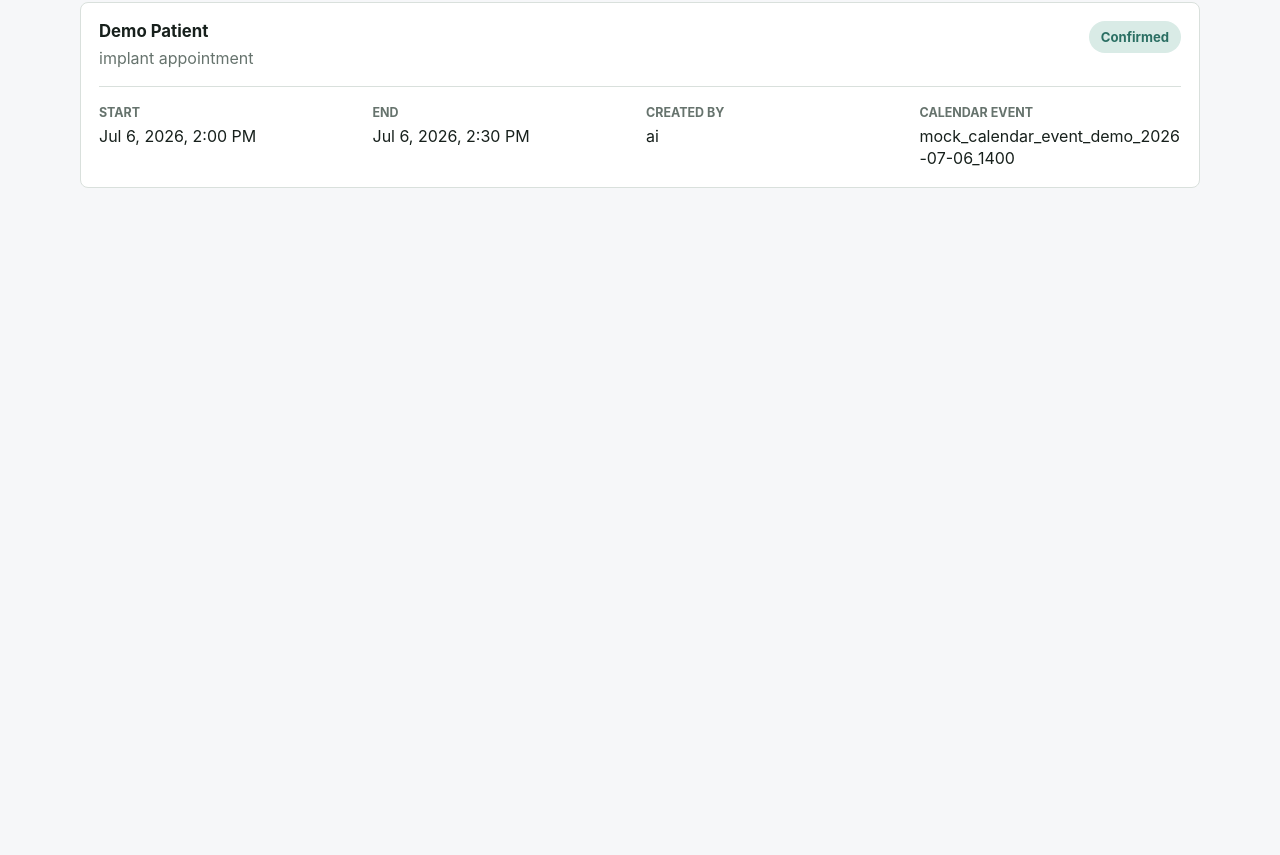
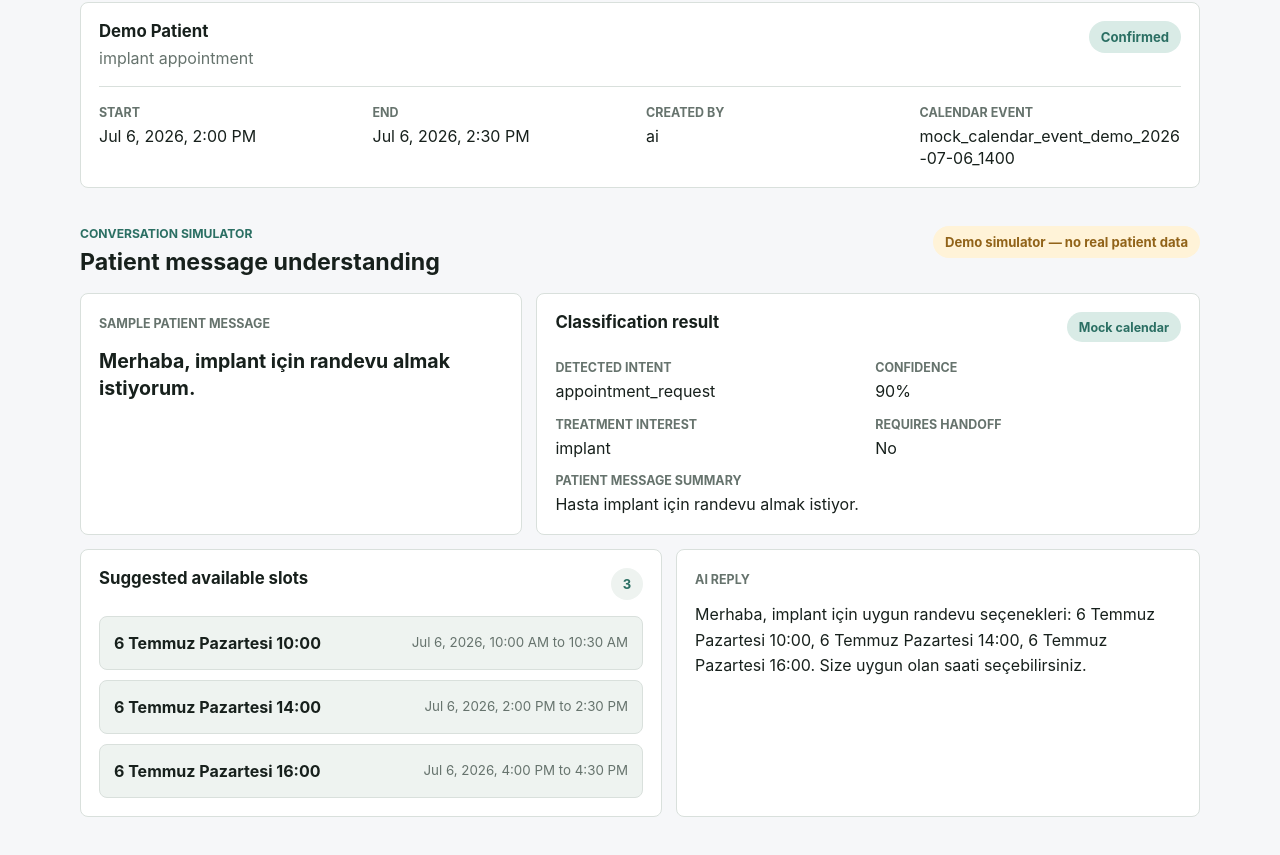
Before and after one commit to bekirkeles1/oravia, a Next.js app: page / in a window 1280 px wide. Shown: the part 411-1266 px from the top of the page. Before the commit the page ends 800 px from the top, so only its background shows below. Built offline with nearby package versions, Linux system fonts and the light colour scheme.

Commit message:
Add dashboard conversation simulator

```diff
--- a/app/globals.css
+++ b/app/globals.css
@@ -103,7 +103,11 @@ h3 {
 }
 
 .summary-panel,
-.appointment-card {
+.appointment-card,
+.message-panel,
+.classification-panel,
+.slots-panel,
+.reply-panel {
   background: var(--surface);
   border: 1px solid var(--line);
   border-radius: 8px;
@@ -135,12 +139,18 @@ dt {
   overflow-wrap: anywhere;
 }
 
-.appointments-section {
+.appointments-section,
+.simulator-section {
   padding-top: 4px;
 }
 
+.simulator-section {
+  margin-top: 34px;
+}
+
 .section-heading,
-.appointment-main {
+.appointment-main,
+.panel-heading {
   display: flex;
   align-items: flex-start;
   justify-content: space-between;
@@ -169,11 +179,23 @@ dt {
   color: var(--muted);
 }
 
-.confirmed-badge {
+.confirmed-badge,
+.provider-badge {
   padding: 0 12px;
   background: var(--accent-soft);
   color: var(--accent);
   text-transform: capitalize;
+}
+
+.provider-badge {
+  display: inline-flex;
+  align-items: center;
+  min-height: 30px;
+  border-radius: 999px;
+  font-size: 0.78rem;
+  font-weight: 700;
+  text-transform: none;
+  white-space: nowrap;
 }
 
 .appointment-details {
@@ -200,16 +222,106 @@ dd {
   overflow-wrap: anywhere;
 }
 
+.simulator-grid {
+  display: grid;
+  grid-template-columns: minmax(260px, 0.8fr) minmax(0, 1.2fr);
+  gap: 14px;
+  margin-top: 16px;
+}
+
+.simulator-output-grid {
+  display: grid;
+  grid-template-columns: minmax(0, 1fr) minmax(280px, 0.9fr);
+  gap: 14px;
+  margin-top: 14px;
+}
+
+.message-panel,
+.classification-panel,
+.slots-panel,
+.reply-panel {
+  padding: 18px;
+}
+
+blockquote {
+  margin: 16px 0 0;
+  padding: 0;
+  color: var(--text);
+  font-size: 1.22rem;
+  font-weight: 700;
+  line-height: 1.35;
+}
+
+.classification-list {
+  display: grid;
+  grid-template-columns: repeat(2, minmax(0, 1fr));
+  gap: 14px;
+  margin: 18px 0 0;
+}
+
+.classification-list div {
+  min-width: 0;
+}
+
+.wide-detail {
+  grid-column: 1 / -1;
+}
+
+.slot-list {
+  display: grid;
+  gap: 10px;
+  margin: 16px 0 0;
+  padding: 0;
+  list-style: none;
+}
+
+.slot-list li {
+  display: flex;
+  align-items: center;
+  justify-content: space-between;
+  gap: 16px;
+  min-height: 54px;
+  padding: 12px 14px;
+  background: var(--surface-muted);
+  border: 1px solid var(--line);
+  border-radius: 8px;
+}
+
+.slot-list span {
+  font-weight: 700;
+}
+
+.slot-list small {
+  color: var(--muted);
+  line-height: 1.35;
+  text-align: right;
+}
+
+.reply-panel p {
+  margin: 14px 0 0;
+  color: var(--text);
+  line-height: 1.6;
+}
+
 @media (max-width: 780px) {
   .dashboard-header,
   .section-heading,
-  .appointment-main {
+  .appointment-main,
+  .panel-heading,
+  .slot-list li {
     flex-direction: column;
     align-items: stretch;
   }
 
   .summary-grid,
-  .appointment-details {
+  .appointment-details,
+  .simulator-grid,
+  .simulator-output-grid,
+  .classification-list {
     grid-template-columns: 1fr;
   }
+
+  .slot-list small {
+    text-align: left;
+  }
 }
--- a/app/page.js
+++ b/app/page.js
@@ -3,6 +3,7 @@ import { getDemoDashboardData } from "../src/dashboard/demoDashboardData";
 export default function DashboardPage() {
   const dashboard = getDemoDashboardData();
   const appointment = dashboard.appointments[0];
+  const simulator = dashboard.simulator;
 
   return (
     <main className="dashboard-shell">
@@ -74,6 +75,78 @@ export default function DashboardPage() {
           ))}
         </div>
       </section>
+
+      <section className="simulator-section" aria-labelledby="simulator-title">
+        <div className="section-heading">
+          <div>
+            <p className="eyebrow">Conversation simulator</p>
+            <h2 id="simulator-title">Patient message understanding</h2>
+          </div>
+          <span className="status-pill">{simulator.label}</span>
+        </div>
+
+        <div className="simulator-grid">
+          <article className="message-panel">
+            <span className="label">Sample patient message</span>
+            <blockquote>{simulator.patientMessage}</blockquote>
+          </article>
+
+          <article className="classification-panel">
+            <div className="panel-heading">
+              <h3>Classification result</h3>
+              <span className="provider-badge">
+                {simulator.calendarProviderLabel}
+              </span>
+            </div>
+            <dl className="classification-list">
+              <div>
+                <dt>Detected intent</dt>
+                <dd>{simulator.intent}</dd>
+              </div>
+              <div>
+                <dt>Confidence</dt>
+                <dd>{formatConfidence(simulator.confidence)}</dd>
+              </div>
+              <div>
+                <dt>Treatment interest</dt>
+                <dd>{simulator.treatmentInterest}</dd>
+              </div>
+              <div>
+                <dt>Requires handoff</dt>
+                <dd>{formatBoolean(simulator.requiresHandoff)}</dd>
+              </div>
+              <div className="wide-detail">
+                <dt>Patient message summary</dt>
+                <dd>{simulator.patientMessageSummary}</dd>
+              </div>
+            </dl>
+          </article>
+        </div>
+
+        <div className="simulator-output-grid">
+          <article className="slots-panel">
+            <div className="panel-heading">
+              <h3>Suggested available slots</h3>
+              <span className="count-badge">{simulator.availableSlots.length}</span>
+            </div>
+            <ul className="slot-list">
+              {simulator.availableSlots.map((slot) => (
+                <li key={slot.id}>
+                  <span>{slot.displayLabel}</span>
+                  <small>
+                    {formatDateTime(slot.startAt)} to {formatTime(slot.endAt)}
+                  </small>
+                </li>
+              ))}
+            </ul>
+          </article>
+
+          <article className="reply-panel">
+            <span className="label">AI reply</span>
+            <p>{simulator.reply}</p>
+          </article>
+        </div>
+      </section>
     </main>
   );
 }
@@ -89,3 +162,18 @@ function formatDateTime(value) {
     timeZone: "Europe/Istanbul"
   }).format(new Date(value));
 }
+
+function formatTime(value) {
+  return new Intl.DateTimeFormat("en", {
+    timeStyle: "short",
+    timeZone: "Europe/Istanbul"
+  }).format(new Date(value));
+}
+
+function formatConfidence(value) {
+  return `${Math.round(value * 100)}%`;
+}
+
+function formatBoolean(value) {
+  return value ? "Yes" : "No";
+}
--- a/src/dashboard/demoDashboardData.js
+++ b/src/dashboard/demoDashboardData.js
@@ -1,20 +1,39 @@
 const { runDemoAppointmentFlow } = require("../appointments/appointmentCreation");
+const { runDemoAvailabilityFlow } = require("../appointments/demoAvailabilityFlow");
 const { getCalendarProvider } = require("../calendar/calendarProvider");
 
 const DASHBOARD_DEMO_NOW = new Date("2026-07-05T09:00:00.000Z");
+const SAMPLE_PATIENT_MESSAGE =
+  "Merhaba, implant için randevu almak istiyorum.";
 
 function getDemoDashboardData() {
+  const mockCalendarProvider = getCalendarProvider("mock");
   const appointmentResult = runDemoAppointmentFlow(
     {
-      initialMessage: "Merhaba, implant için randevu almak istiyorum.",
+      initialMessage: SAMPLE_PATIENT_MESSAGE,
       selectionMessage: ""
     },
     {
       now: DASHBOARD_DEMO_NOW,
-      calendarProvider: getCalendarProvider("mock")
+      calendarProvider: mockCalendarProvider
     }
   );
+  const simulatorResult = runDemoAvailabilityFlow(SAMPLE_PATIENT_MESSAGE, {
+    now: DASHBOARD_DEMO_NOW,
+    calendarProvider: mockCalendarProvider
+  });
 
+  if (isPromiseLike(appointmentResult) || isPromiseLike(simulatorResult)) {
+    throw new Error("Dashboard demo data must use synchronous mock providers.");
+  }
+
+  return buildDashboardData({
+    appointmentResult,
+    simulatorResult
+  });
+}
+
+function buildDashboardData({ appointmentResult, simulatorResult }) {
   return {
     productName: "Oravia Dental Receptionist",
     clinic: appointmentResult.appointment.clinic,
@@ -34,7 +53,25 @@ function getDemoDashboardData() {
         ),
         calendarEventId: appointmentResult.appointment.calendar_event_id
       }
-    ]
+    ],
+    simulator: {
+      label: "Demo simulator — no real patient data",
+      patientMessage: SAMPLE_PATIENT_MESSAGE,
+      intent: simulatorResult.intent,
+      confidence: simulatorResult.confidence,
+      treatmentInterest: simulatorResult.treatment_interest,
+      requiresHandoff: simulatorResult.requires_handoff,
+      patientMessageSummary: simulatorResult.patient_message_summary,
+      availableSlots: simulatorResult.available_slots.map((slot) => ({
+        id: slot.id,
+        displayLabel: slot.display_label,
+        startAt: slot.start_at,
+        endAt: slot.end_at
+      })),
+      reply: simulatorResult.reply,
+      calendarProvider: "mock",
+      calendarProviderLabel: getCalendarProviderLabel("mock")
+    }
   };
 }
 
@@ -50,6 +87,10 @@ function getCalendarProviderLabel(calendarProvider) {
   return calendarProvider;
 }
 
+function isPromiseLike(value) {
+  return value && typeof value.then === "function";
+}
+
 module.exports = {
   getDemoDashboardData
 };
```
Also changed, not shown: 2 other files (tests, documents, lock files or other folders).
